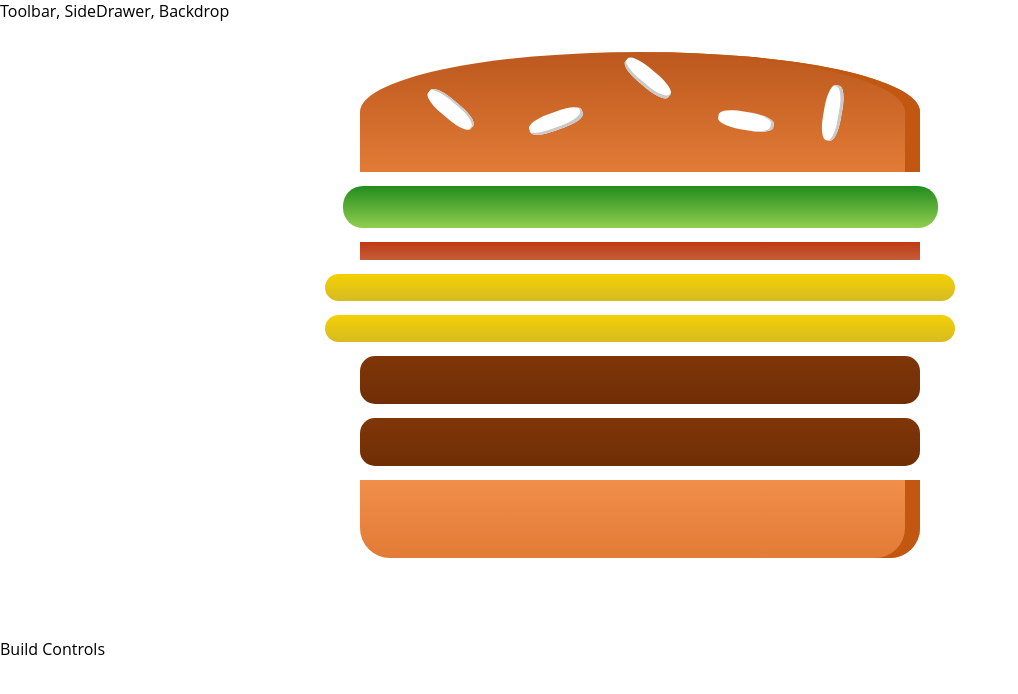
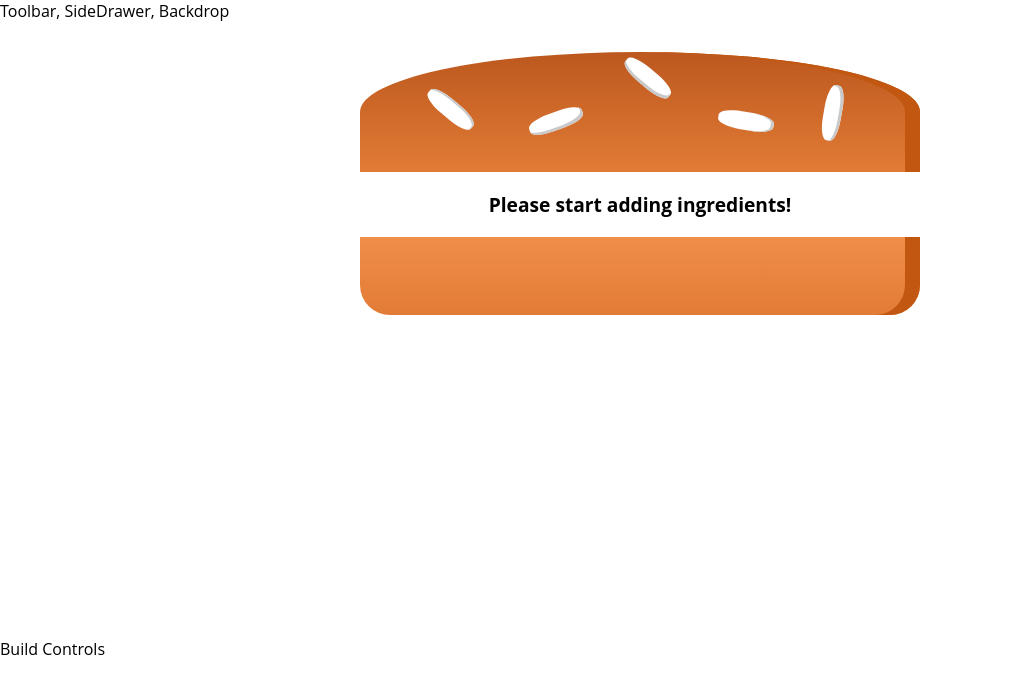
Before and after one commit to GurcanH/react-burger-app, a React (Create React App) app: page / in a window 1280 px wide. Shown: the top 694 px of the page, without its empty margins (0-1018 px from the left). Built offline with nearby package versions, Linux system fonts and the light colour scheme.

Commit message:
130. Calculating the Ingredient Sum Dynamically

```diff
--- a/src/components/Burger/Burger.js
+++ b/src/components/Burger/Burger.js
@@ -4,12 +4,19 @@ import classes from "./Burger.module.css";
 import BurgerIngredient from "./BurgerIngredient/BurgerIngredient";
 
 const burger = (props) => {
-  const transformedIngredients = Object.keys(props.ingredients).map((igKey) => {
+  let transformedIngredients = Object.keys(props.ingredients).map((igKey) => {
     return [...Array(props.ingredients[igKey])].map((_, i) => {
       return <BurgerIngredient key={igKey + i} type={igKey} />;
     });
-  });
+  })
+  .reduce((arr, el) => {
+    return arr.concat(el);
+  }, []);
 
+  if (transformedIngredients.length === 0) {
+    transformedIngredients = <p>Please start adding ingredients!</p>
+  }
+  console.log(transformedIngredients);
   return (
     <div className={classes.Burger}>
       <BurgerIngredient type="bread-top" />
--- a/src/containers/BurgerBuilder/BurgerBuilder.js
+++ b/src/containers/BurgerBuilder/BurgerBuilder.js
@@ -10,10 +10,10 @@ class BurgerBuilder extends Component {
 
   state = {
     ingredients: {
-      salad:1,
-      bacon:1,
-      cheese:2,
-      meat:2
+      salad:0,
+      bacon:0,
+      cheese:0,
+      meat:0
     }
   }
 
```
